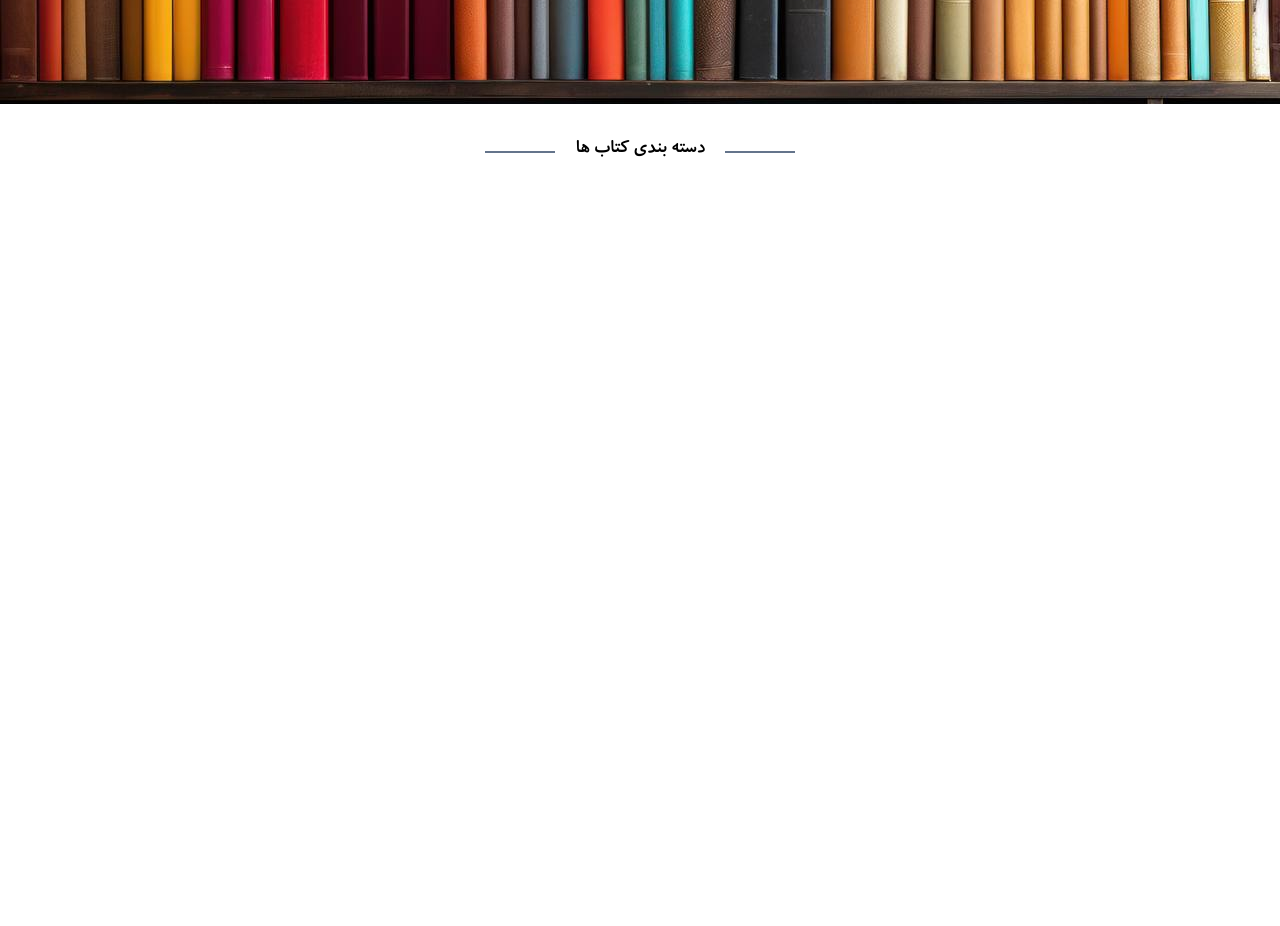
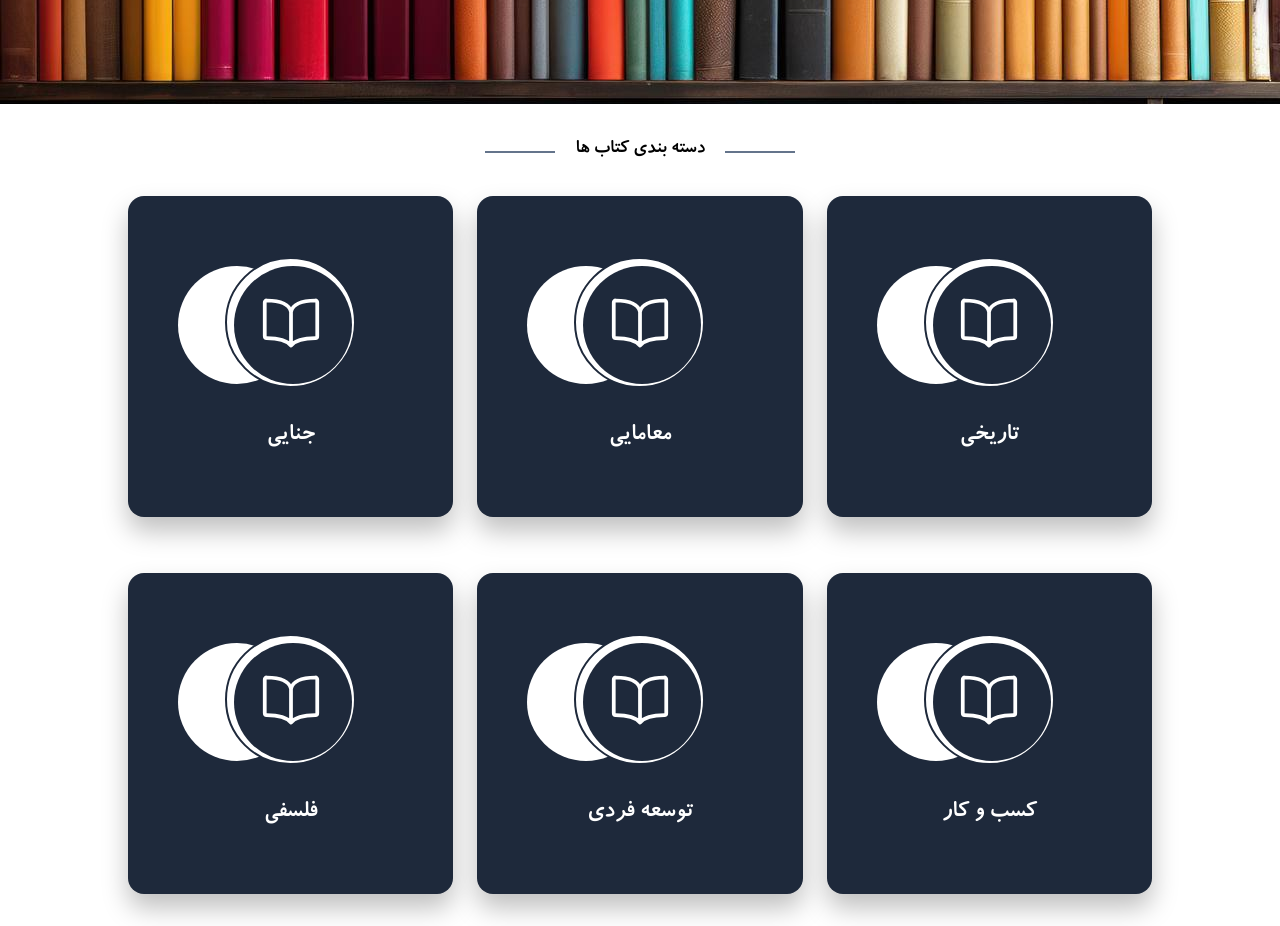
Before and after one commit to amirgh82/Book-Store, a React app: page / in a window 1280 px wide. Shown: the part 680-1606 px from the top of the page. Before the commit the page ends 876 px from the top, so only its background shows below. Built offline with nearby package versions, Linux system fonts and the light colour scheme; the HTML template or start-up script is replaced by a standard one.

Commit message:
write category section and responsive

```diff
--- a/src/App.css
+++ b/src/App.css
@@ -6,14 +6,34 @@
 }
 
 @font-face {
-    font-family: logo;
-    src: url(/src/assets/fonts/NothingYouCouldDo-Regular.ttf);
+  font-family: logo;
+  src: url(/src/assets/fonts/NothingYouCouldDo-Regular.ttf);
 }
 @font-face {
-    font-family: test;
-    src: url(/src/assets/fonts/AGhasem.ttf);
+  font-family: test;
+  src: url(/src/assets/fonts/AGhasem.ttf);
 }
 
 :root {
   --def-font: font;
+  --bg-color: #1e293b;
+  --bg-color-light: #f0e7ff;
+  --text-color-hover: #fff;
+  --box-shadow-color: rgba(206, 178, 252, 0.48);
 }
+
+.container {
+  padding-left: 8rem;
+  padding-right: 8rem;
+}
+
+@media screen and (max-width: 640px) {
+  .container {
+    padding: 0 4rem;
+  }
+}
+@media screen and (max-width: 490px) {
+  .container {
+    padding: 0 2rem;
+  }
+}
--- a/src/components/Category/Category.jsx
+++ b/src/components/Category/Category.jsx
@@ -1,13 +1,20 @@
 import React from 'react'
 import './Category.css'
 import ComponentTitle from '../ComponentTitle/ComponentTitle'
+import CategoryCard from '../CategoryCard/CategoryCard'
 
 export default function Category () {
   return (
-    <div className='category my-8 text-center'>
+    <div className='container category my-8 text-center mx-auto'>
       <ComponentTitle title='دسته بندی کتاب ها' />
-
-
+      <div className='categories grid sm:grid-cols-1 md:grid-cols-2 lg:grid-cols-3 gap-6 auto-rows-auto mx-auto w-full'>
+        <CategoryCard categoryName='جنایی' />
+        <CategoryCard categoryName='معامایی' />
+        <CategoryCard categoryName='تاریخی' />
+        <CategoryCard categoryName='فلسفی' />
+        <CategoryCard categoryName='توسعه فردی' />
+        <CategoryCard categoryName='کسب و کار' />
+      </div>
     </div>
   )
 }
--- /dev/null
+++ b/src/components/CategoryCard/CategoryCard.css
@@ -0,0 +1,96 @@
+.card {
+  height: 321px;
+  overflow: hidden;
+  display: flex;
+  flex-direction: column;
+  justify-content: center;
+  align-items: center;
+  position: relative;
+  box-shadow: 0 14px 26px rgba(0, 0, 0, 0.25);
+  transition: all 0.3s ease-out;
+  text-decoration: none;
+}
+
+.card:hover {
+  transform: translateY(-5px) scale(1.005) translateZ(0);
+  box-shadow: 0 24px 36px rgba(0, 0, 0, 0.11),
+    0 24px 46px var(--box-shadow-color);
+}
+
+.card:hover .overlay {
+  transform: scale(4) translateZ(0);
+}
+
+.card:hover .circle {
+  border-color: var(--bg-color-light);
+  background: var(--bg-color);
+}
+
+.card:hover .circle:after {
+  background: var(--bg-color-light);
+}
+
+.card:hover p {
+  color: var(--bg-color);
+}
+
+.card p {
+  font-size: 17px;
+  color: #fff;
+  margin-top: 30px;
+  z-index: 1000;
+  transition: color 0.3s ease-out;
+}
+
+.card:hover .circle svg {
+  color: var(--bg-color);
+}
+
+.circle {
+  width: 131px;
+  height: 131px;
+  border-radius: 50%;
+  background: #fff;
+  border: 2px solid var(--bg-color);
+  display: flex;
+  justify-content: center;
+  align-items: center;
+  position: relative;
+  z-index: 1;
+  transition: all 0.3s ease-out;
+}
+
+.circle:after {
+  content: '';
+  width: 118px;
+  height: 118px;
+  display: block;
+  position: absolute;
+  background: var(--bg-color);
+  border-radius: 50%;
+  top: 7px;
+  left: 7px;
+  transition: opacity 0.3s ease-out;
+}
+
+.circle svg {
+  z-index: 10000;
+  transform: translateZ(0);
+}
+
+.overlay {
+  width: 118px;
+  position: absolute;
+  height: 118px;
+  border-radius: 50%;
+  background: #fff;
+  top: 70px;
+  left: 50px;
+  z-index: 0;
+  transition: transform 0.3s ease-out;
+}
+
+.card p {
+  font-family: font;
+  font-size: 25px;
+}
--- /dev/null
+++ b/src/components/CategoryCard/CategoryCard.jsx
@@ -0,0 +1,18 @@
+import React from 'react'
+import './CategoryCard.css'
+import { Link } from 'react-router-dom'
+import { IoBookOutline } from 'react-icons/io5'
+export default function CategoryCard ({ categoryName }) {
+  return (
+    <Link
+      to='/'
+      class='card w-full bg-slate-800 mt-8 cursor-pointer rounded-2xl mx-auto'
+    >
+      <div class='overlay'></div>
+      <div class='circle'>
+        <IoBookOutline className='text-6xl text-white' />
+      </div>
+      <p className='text-white'>{categoryName}</p>
+    </Link>
+  )
+}
```
